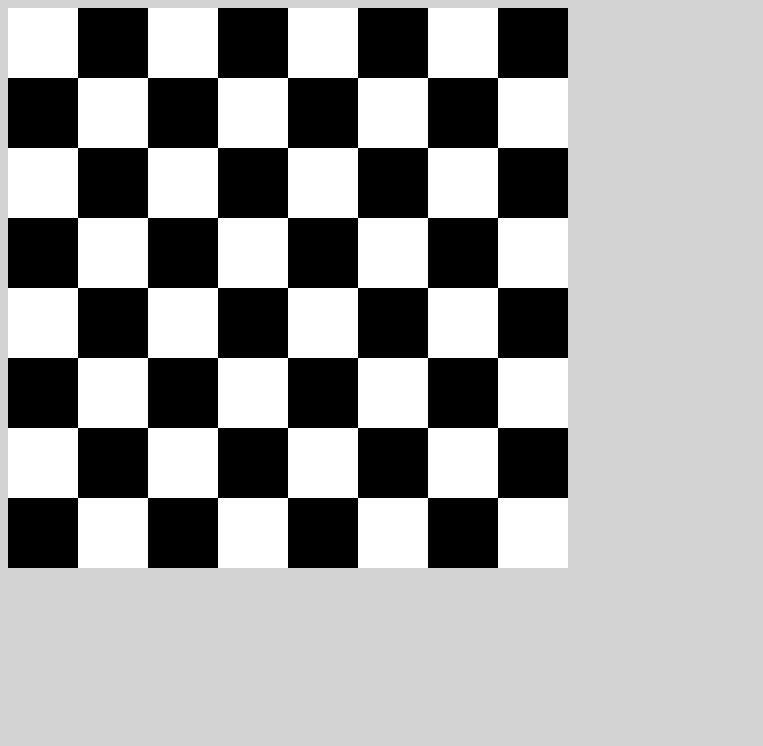
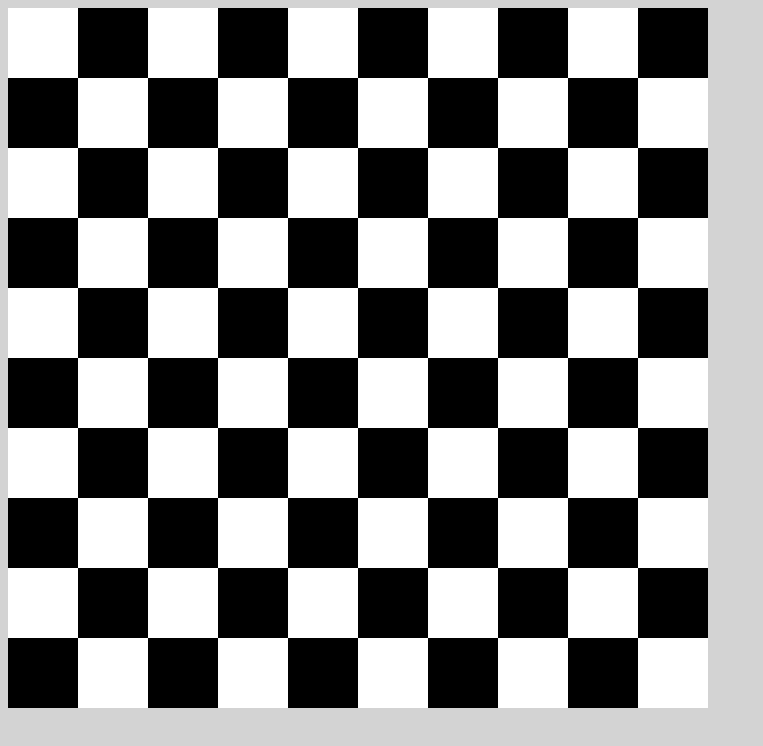
Before and after one commit to laurent-vouriot/web_s4_M4103C, a plain HTML site: page index.html in a window 1280 px wide. Shown: the whole page, without its empty margins (0-763 px from the left). Drawn offline with Linux system fonts and the light colour scheme.

Commit message:
damier sous forme de classe

```diff
--- /dev/null
+++ b/classe_damier.js
@@ -0,0 +1,68 @@
+/**
+ * 04/02/2020
+ * classe_damier.js
+ * damier sous forme de classe
+ *
+ */
+
+
+
+	(function() {
+	'use strict';
+	let CDamier = function(destination,hauteur,largeur) {
+		let css_black =  {
+			'display'	   : 'inline-block',
+			'background-color' : 'black',
+			'color'		   : 'white',
+			'min-width'        : '70px',
+			'min-height' 	   : '70px'
+		};
+		let css_white = {
+			'display'	   : 'inline-block',
+			'background-color' : 'white',
+			'color'		   : 'black',
+			'min-width'        : '70px',
+			'min-height' 	   : '70px'
+		};
+
+		let new_css = {
+			'display'	   : 'inline-block',
+			'background-color' : 'green',
+			'color'		   : 'black',
+			'min-width'        : '70px',
+			'max-width' 	   : '70px'
+		};
+
+		let over = function() {
+			$(this).css(new_css)
+		};
+
+		let leave = function() {
+			$(this).css($(this).data('css_case'))
+		};
+
+
+		for(let y=0;y<largeur;y++) {
+			let ligne = $('<div></div>');
+			$(destination).append(ligne);
+			for(let x=0; x<hauteur;x++) {
+				ligne.append(
+					$('<div></div>')
+					.css((x+y) % 2 ? css_black : css_white)
+					.append("&nbsp;")
+					.data('css_case',(x+y) % 2 ? css_black : css_white)
+					.mouseover(over)
+					.mouseleave(leave)
+
+				);
+			}
+
+		}
+	}
+
+	$(document).ready(function() {
+
+		new CDamier("#damier", 10 , 10)
+
+	});
+}) ();
--- a/index.html
+++ b/index.html
@@ -5,7 +5,7 @@
   <title>Titre de la page</title>
   <link rel="stylesheet" href="style.css">
   <script src="jquery-3.4.1.min.js"></script>
-  <script src="correction_damier.js"></script>
+  <script src="classe_damier.js"></script>
 </head>
 <body>
 	<div id="damier"></div>
```
